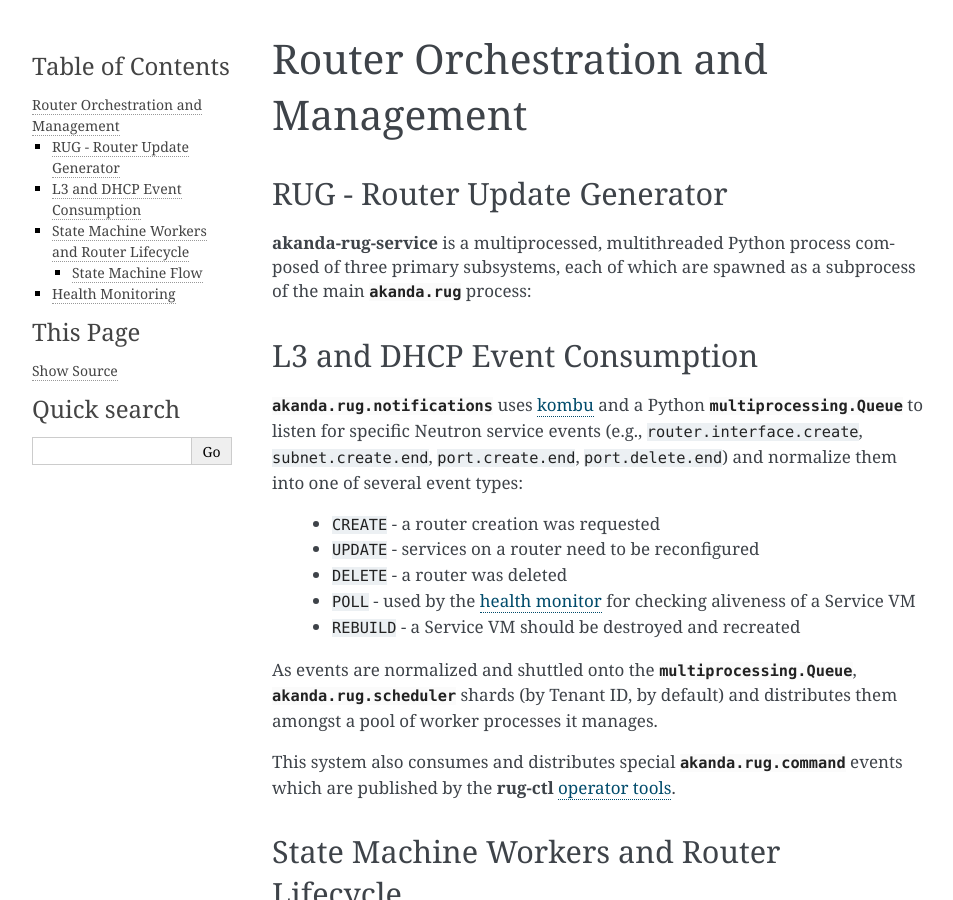
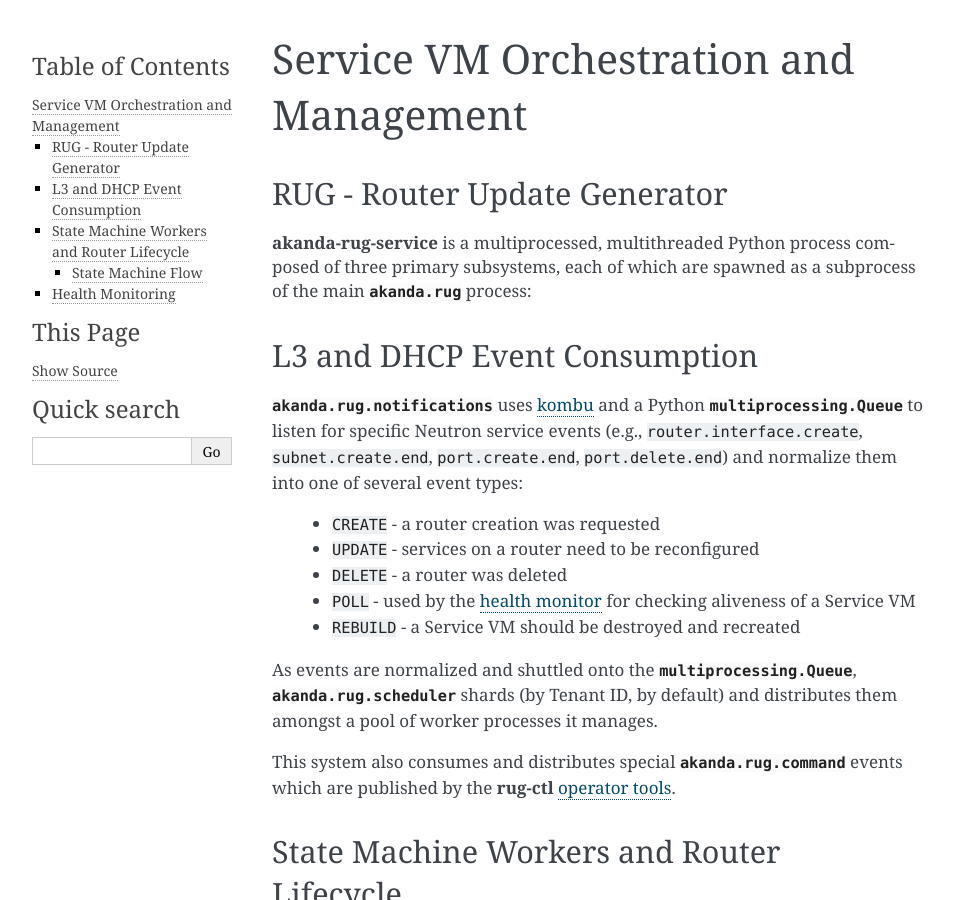
Before and after one commit to akanda/akanda, a Sphinx documentation site: the page built from docs/source/rug.rst, in a window 1280 px wide and 900 px high. Shown: the whole window, without its empty margins (148-1101 px from the left). Built offline with Sphinx 7.4.7, drawn with Linux system fonts in a browser that asks for light colours.

Commit message:
More documentation adjustments.

```diff
--- a/docs/source/rug.rst
+++ b/docs/source/rug.rst
@@ -1,7 +1,7 @@
 .. _rug:
 
-Router Orchestration and Management
-===================================
+Service VM Orchestration and Management
+=======================================
 
 RUG - Router Update Generator
 -----------------------------
```
